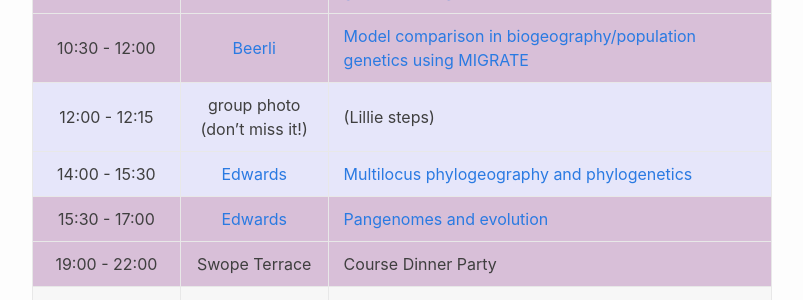
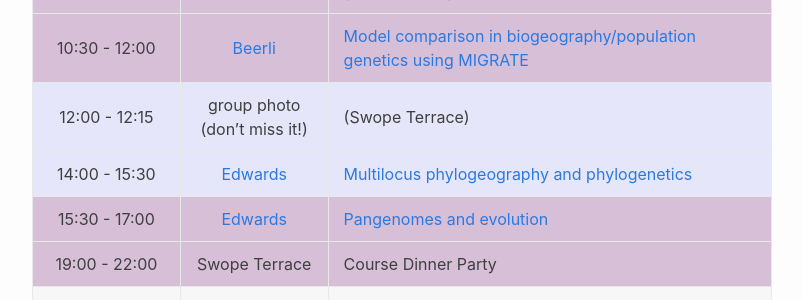
Before and after one commit to molevolworkshop/molevolworkshop.github.io, a Jekyll site: the page built from schedule.md, in a window 1280 px wide and 900 px high, scrolled down 2339 px. Shown: the part 153-453 px from the top of the window, without its empty margins (238-1041 px from the left). Built offline with Jekyll 4.4.1, drawn with Linux system fonts in a browser that asks for light colours.

Commit message:
minor edit

```diff
--- a/schedule.md
+++ b/schedule.md
@@ -68,7 +68,7 @@ All sessions are in Loeb G70 (basement of Loeb building)
  08:00 - 09:00 | [Huelsenbeck](/faculty-huelsenbeck/) | C++ Programming Workshop (optional)
  09:00 - 10:30 | [Beerli](/faculty-beerli/)           | [Model comparison in biogeography/population genetics using MIGRATE]({{ site.baseurl }}/faculty/beerli/migrate-tutorial-html/MIGRATEtutorial2023.html)
  10:30 - 12:00 | [Beerli](/faculty-beerli/)           | [Model comparison in biogeography/population genetics using MIGRATE]({{ site.baseurl }}/faculty/beerli/migrate-tutorial-html/MIGRATEtutorial2023.html)
- 12:00 - 12:15 | group photo (don't miss it!)         | (Lillie steps)
+ 12:00 - 12:15 | group photo (don't miss it!)         | (Swope Terrace)
  14:00 - 15:30 | [Edwards](/faculty-edwards/)         | [Multilocus phylogeography and phylogenetics]({{ site.baseurl }}/faculty/edwards/pdf/Edwards_MBL_2023_partI.pdf)
  15:30 - 17:00 | [Edwards](/faculty-edwards/)         | [Pangenomes and evolution]({{ site.baseurl }}/faculty/edwards/pdf/Edwards_MBL_2023_partII.pdf)
  19:00 - 22:00 | Swope Terrace                        | Course Dinner Party
```
